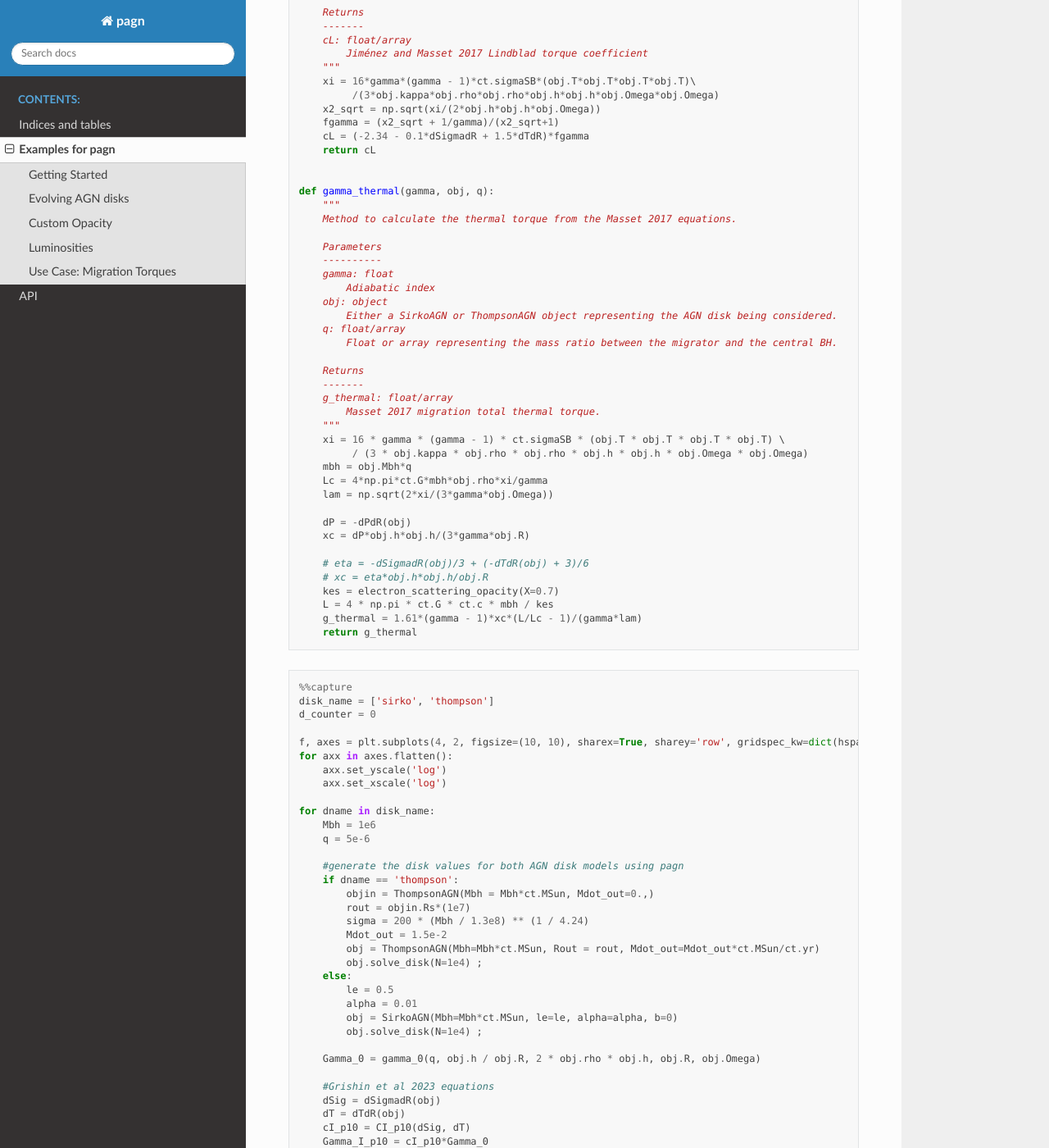
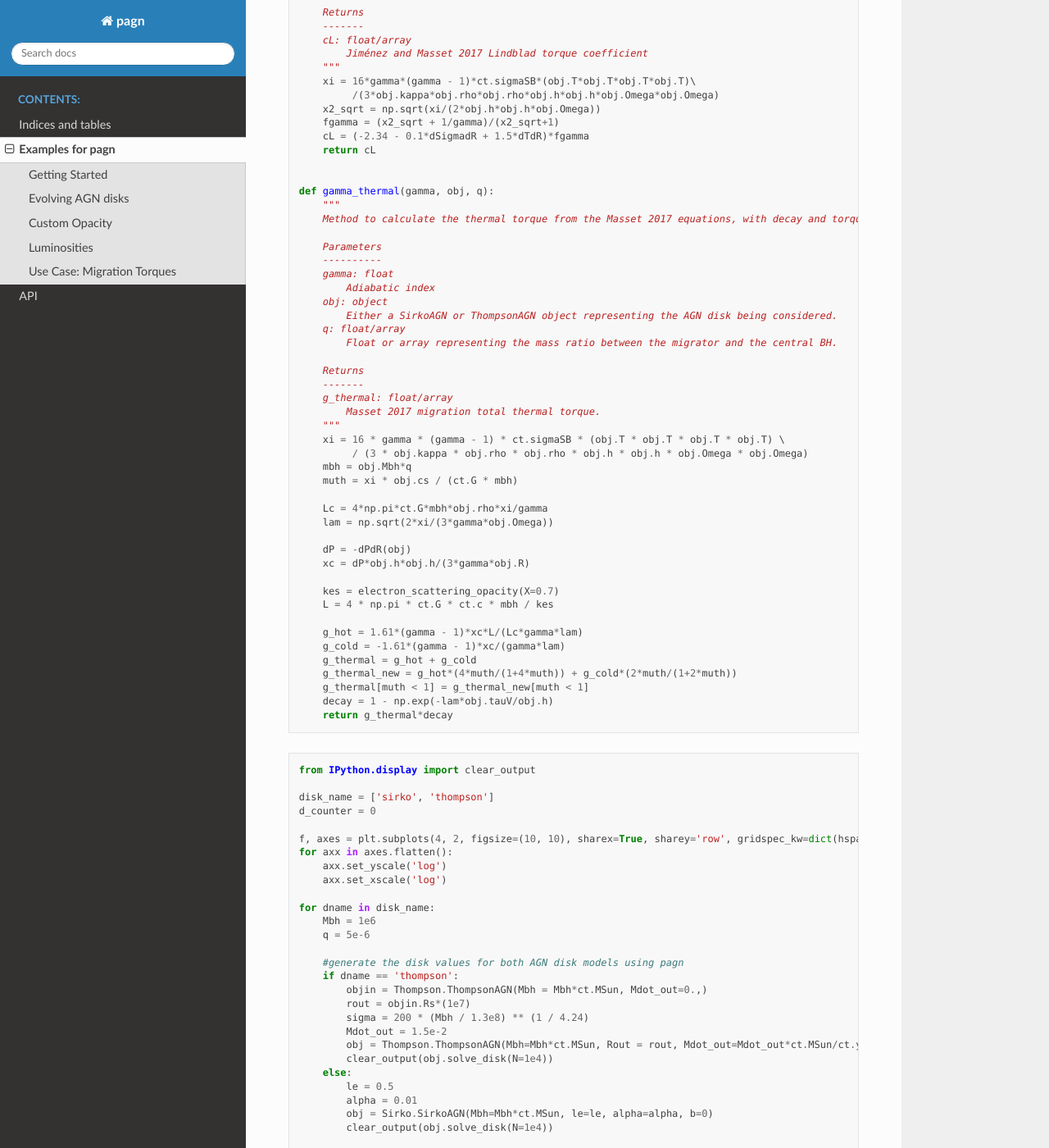
Before and after one commit to DariaGangardt/pAGN, a Sphinx documentation site: the page built from docs/examples.rst, in a window 1280 px wide and 1400 px high, scrolled down 14604 px. Shown: the whole window at 82% size. Built offline with Sphinx 7.4.7 and the Read the Docs theme 2.0.0, drawn with Linux system fonts in a browser that asks for light colours; cross-references to code outside the pages are shown as plain code; some of the changed text lies outside the part shown.

Commit message:
Update migration torques

```diff
--- a/docs/examples.rst
+++ b/docs/examples.rst
@@ -15,19 +15,18 @@ First, import the models from the package:
 
 .. code:: ipython3
 
-    from pagn import ThompsonAGN
-    from pagn import SirkoAGN
+    from pagn import Thompson
+    from pagn import Sirko
     import numpy as np
     import matplotlib.pyplot as plt
     import pagn.constants as ct
-
 
 To quickly test pagn, try printing the default disk parameters:
 
 .. code:: ipython3
 
-    s = SirkoAGN()
-    t = ThompsonAGN()
+    s = Sirko.SirkoAGN()
+    t = Thompson.ThompsonAGN()
 
 
 .. parsed-literal::
@@ -106,14 +105,14 @@ what the outputs of the scalings are.
 .. code:: ipython3
 
     %%capture
-    sk = SirkoAGN(Mbh=Mbh, le=le, Mdot=Mdot, alpha=alpha, X=X,
+    sk = Sirko.SirkoAGN(Mbh=Mbh, le=le, Mdot=Mdot, alpha=alpha, X=X,
                         b=b, opacity = Opacity)
     sk.solve_disk(N=1e4) ; #10^4 tends to be a sufficient resolution for most Mbh values
 
 .. code:: ipython3
 
     %%capture
-    tho = ThompsonAGN(Mbh = mbh, sigma = sigma, epsilon = epsilon, m = m, xi = xi,
+    tho = Thompson.ThompsonAGN(Mbh = mbh, sigma = sigma, epsilon = epsilon, m = m, xi = xi,
                           Mdot_out= Mdot_out, Rout = Rout, Rin = Rin, opacity =opacity)
     tho.solve_disk(N=1e4) ;
 
@@ -249,11 +248,11 @@ models.
 
     %%capture
     #the Sirko & Goodman model with this custom opacity
-    sk_co = SirkoAGN(opacity = opacity)
+    sk_co = Sirko.SirkoAGN(opacity = opacity)
     sk_co.solve_disk() ;
 
     #the Thompson et al. model with this custom opacity
-    tho_co = ThompsonAGN(opacity = opacity)
+    tho_co = Thompson.ThompsonAGN(opacity = opacity)
     tho_co.solve_disk() ;
 
 .. code:: ipython3
@@ -608,7 +607,7 @@ experience while orbiting a central BH. We use the equations from
 
     def gamma_thermal(gamma, obj, q):
         """
-        Method to calculate the thermal torque from the Masset 2017 equations.
+        Method to calculate the thermal torque from the Masset 2017 equations, with decay and torque saturation.
 
         Parameters
         ----------
@@ -627,22 +626,29 @@ experience while orbiting a central BH. We use the equations from
         xi = 16 * gamma * (gamma - 1) * ct.sigmaSB * (obj.T * obj.T * obj.T * obj.T) \
              / (3 * obj.kappa * obj.rho * obj.rho * obj.h * obj.h * obj.Omega * obj.Omega)
         mbh = obj.Mbh*q
+        muth = xi * obj.cs / (ct.G * mbh)
+
         Lc = 4*np.pi*ct.G*mbh*obj.rho*xi/gamma
         lam = np.sqrt(2*xi/(3*gamma*obj.Omega))
 
         dP = -dPdR(obj)
         xc = dP*obj.h*obj.h/(3*gamma*obj.R)
 
-        # eta = -dSigmadR(obj)/3 + (-dTdR(obj) + 3)/6
-        # xc = eta*obj.h*obj.h/obj.R
         kes = electron_scattering_opacity(X=0.7)
         L = 4 * np.pi * ct.G * ct.c * mbh / kes
-        g_thermal = 1.61*(gamma - 1)*xc*(L/Lc - 1)/(gamma*lam)
-        return g_thermal
+
+        g_hot = 1.61*(gamma - 1)*xc*L/(Lc*gamma*lam)
+        g_cold = -1.61*(gamma - 1)*xc/(gamma*lam)
+        g_thermal = g_hot + g_cold
+        g_thermal_new = g_hot*(4*muth/(1+4*muth)) + g_cold*(2*muth/(1+2*muth))
+        g_thermal[muth < 1] = g_thermal_new[muth < 1]
+        decay = 1 - np.exp(-lam*obj.tauV/obj.h)
+        return g_thermal*decay
 
 .. code:: ipython3
 
-    %%capture
+    from IPython.display import clear_output
+
     disk_name = ['sirko', 'thompson']
     d_counter = 0
 
@@ -657,17 +663,17 @@ experience while orbiting a central BH. We use the equations from
 
         #generate the disk values for both AGN disk models using pagn
         if dname == 'thompson':
-            objin = ThompsonAGN(Mbh = Mbh*ct.MSun, Mdot_out=0.,)
+            objin = Thompson.ThompsonAGN(Mbh = Mbh*ct.MSun, Mdot_out=0.,)
             rout = objin.Rs*(1e7)
             sigma = 200 * (Mbh / 1.3e8) ** (1 / 4.24)
             Mdot_out = 1.5e-2
-            obj = ThompsonAGN(Mbh=Mbh*ct.MSun, Rout = rout, Mdot_out=Mdot_out*ct.MSun/ct.yr)
-            obj.solve_disk(N=1e4) ;
+            obj = Thompson.ThompsonAGN(Mbh=Mbh*ct.MSun, Rout = rout, Mdot_out=Mdot_out*ct.MSun/ct.yr)
+            clear_output(obj.solve_disk(N=1e4))
         else:
             le = 0.5
             alpha = 0.01
-            obj = SirkoAGN(Mbh=Mbh*ct.MSun, le=le, alpha=alpha, b=0)
-            obj.solve_disk(N=1e4) ;
+            obj = Sirko.SirkoAGN(Mbh=Mbh*ct.MSun, le=le, alpha=alpha, b=0)
+            clear_output(obj.solve_disk(N=1e4))
 
         Gamma_0 = gamma_0(q, obj.h / obj.R, 2 * obj.rho * obj.h, obj.R, obj.Omega)
 
@@ -702,18 +708,18 @@ experience while orbiting a central BH. We use the equations from
             ignnum = 0
             ignum2 = 0
             for iseg, seg in enumerate(Gammas):
-                if seg[0] > 0.:
-                    if Rs[iseg][0] / obj.Rs > ignnum + 50:
+                if seg[0] < 0.:
+                    if Rs[iseg][0] / obj.Rs > ignnum + 40:
                         ax[iGamma].axvline(Rs[iseg][0] / obj.Rs, -100, 100, color = 'k', alpha = 0.1)
                         ignnum = Rs[iseg][0] / obj.Rs
 
-                    ax[iGamma].plot(Rs[iseg]/obj.Rs, abs(seg)*ct.SI_to_gcm2, c='C0', zorder = 2)
-                    if iGamma == 2 and Rs[iseg][0] / obj.Rs > ignum2 + 50:
+                    ax[iGamma].plot(Rs[iseg]/obj.Rs, abs(seg)*ct.SI_to_gcm2, c='C1', zorder = 2)
+                    if iGamma == 2 and Rs[iseg][0] / obj.Rs > ignum2 + 40:
                         ax[3].axvline(Rs[iseg][0] / obj.Rs, -100, 100, color='k', alpha=0.1)
                         ignum2 = Rs[iseg][0] / obj.Rs
 
                 else:
-                    ax[iGamma].plot(Rs[iseg] / obj.Rs, abs(seg*ct.SI_to_gcm2) , c='C1', zorder = 2)
+                    ax[iGamma].plot(Rs[iseg] / obj.Rs, abs(seg*ct.SI_to_gcm2) , c='C0', zorder = 2)
             if iGamma == 0:
                 Gamma2 = Gamma_I_p10
                 maskg2 = Gamma2 >= 0
@@ -721,20 +727,18 @@ experience while orbiting a central BH. We use the equations from
                 Gammas2 = np.split(Gamma2, indices2)
                 Rs2 = np.split(obj.R, indices2)
                 for iseg2, seg2 in enumerate(Gammas2):
+                    if seg2[0] < 0.:
+                        ax[iGamma].plot(Rs2[iseg2] / obj.Rs, abs(seg2), c='C1', zorder = 1, alpha = 0.4)
 
-                    if seg2[0] > 0.:
+                    else:
                         ax[iGamma].plot(Rs2[iseg2] / obj.Rs, abs(seg2), c='C0', zorder = 1, alpha = 0.4)
-                    else:
-                        ax[iGamma].plot(Rs2[iseg2] / obj.Rs, abs(seg2), c='C1', zorder = 1, alpha = 0.4)
         ax[3].plot(obj.R/obj.Rs, 2*obj.h*obj.rho*ct.SI_to_gcm2, label = r"$\Sigma_{\rm g} [{\rm g cm}^{-2}]$")
-
-
         d_counter += 1
 
     pos_line = mlines.Line2D([], [], color='C0', marker='s',
-                               markersize=0, label=r'$\rm{Inward}$')
+                               markersize=0, label=r'$\rm{Outward}$')
     neg_line = mlines.Line2D([], [], color='C1', marker='s',
-                                markersize=0, label=r'$\rm{Outward}$')
+                                markersize=0, label=r'$\rm{Inward}$')
     artists_handles = [pos_line, neg_line]
     axes[2, 1].legend(handles=artists_handles, framealpha = 1)
 
@@ -742,6 +746,7 @@ experience while orbiting a central BH. We use the equations from
                              markersize=0,)
     neg_line2 = mlines.Line2D([], [], color='C1', marker='s', alpha = 0.4,
                              markersize=0,)
+
     from matplotlib.legend_handler import HandlerLine2D, HandlerTuple
     axes[0,1].legend(handles=[(pos_line, neg_line), (pos_line2, neg_line2,) ],
                      labels=[r'${\rm Jim \acute{e} nez \, and \, Masset \, (2017)}$', r'$\rm Paardekooper \, et \, al. \, (2010)$',],
@@ -774,13 +779,8 @@ experience while orbiting a central BH. We use the equations from
     axes[0,1].set_xlim((1.1e1, 1e7))
 
     f.align_ylabels()
-
-
-.. code:: ipython3
-
-    f
+    plt.show()
 
 
 
-
-.. image:: output_43_0.png
+.. image:: output_42_0.png
```
Also changed, not shown: docs/output_12_0.png (deleted), docs/output_15_0.png (deleted), docs/output_18_1.png (deleted), docs/output_26_0.png (deleted), docs/output_26_1.png (deleted), docs/output_27_0.png (deleted), docs/output_39_0.png (deleted), docs/output_42_0.png (added), docs/output_43_0.png (deleted).
